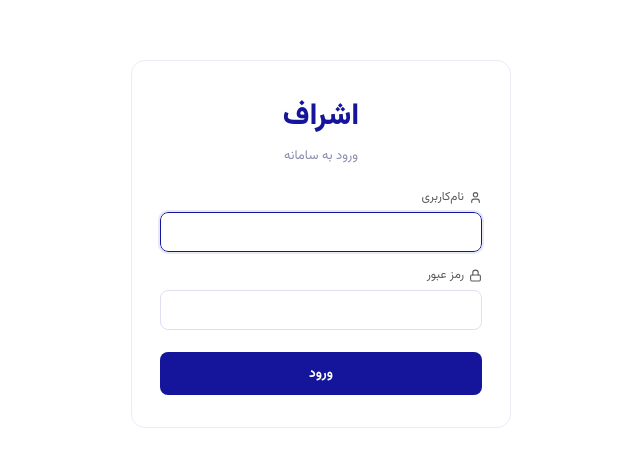
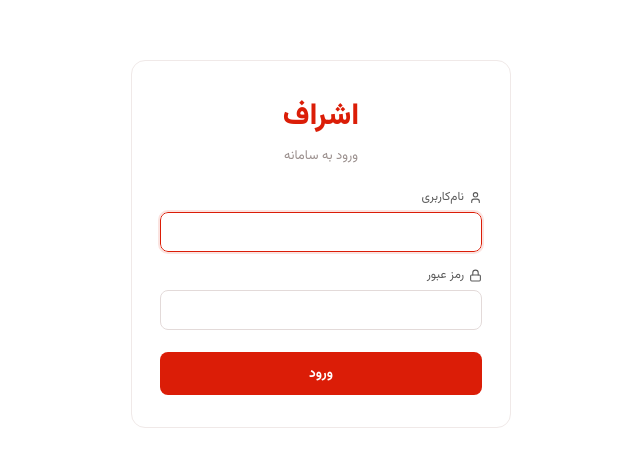
Before and after one commit to starhotel165-stack/eshraf-backend, a website: page public/index.html in a window 1280 px wide. Shown: the part 156-622 px from the top of the page, without its empty margins (319-959 px from the left). Drawn offline with Linux system fonts and the light colour scheme; no server answers.

Commit message:
Add files via upload

```diff
--- a/public/index.html
+++ b/public/index.html
@@ -3,9 +3,9 @@
   <head>
     <meta charset="UTF-8" />
     <meta name="viewport" content="width=device-width, initial-scale=1.0" />
-    <meta name="theme-color" content="#15159C" />
+    <meta name="theme-color" content="#DB1D07" />
     <title>اشراف | رصد و تحلیل هوشمند اخبار سوریه</title>
-    <script type="module" crossorigin src="/assets/index-CjXrhHpF.js"></script>
+    <script type="module" crossorigin src="/assets/index-BXTkHpdE.js"></script>
   </head>
   <body style="margin:0;">
     <div id="root"></div>
```
